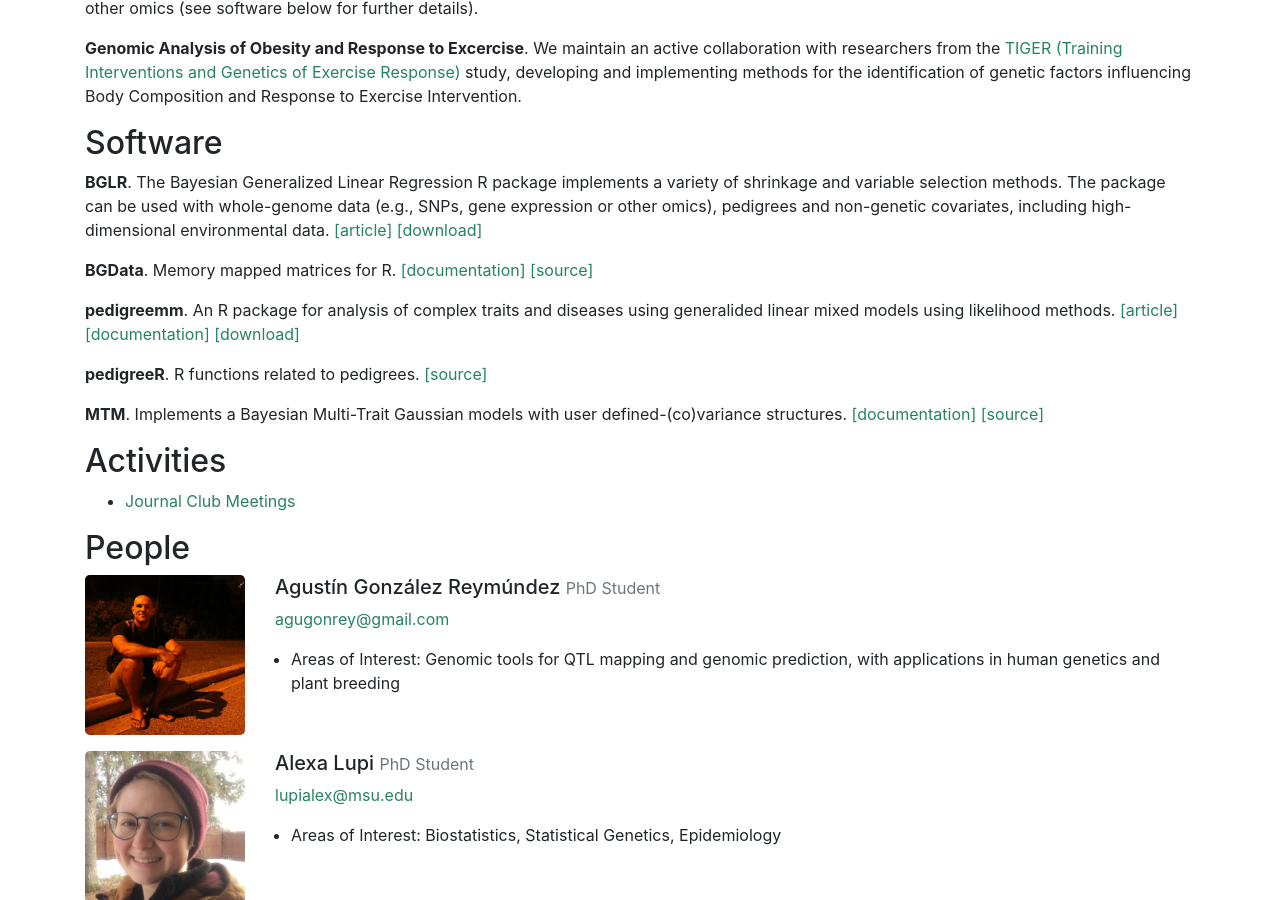
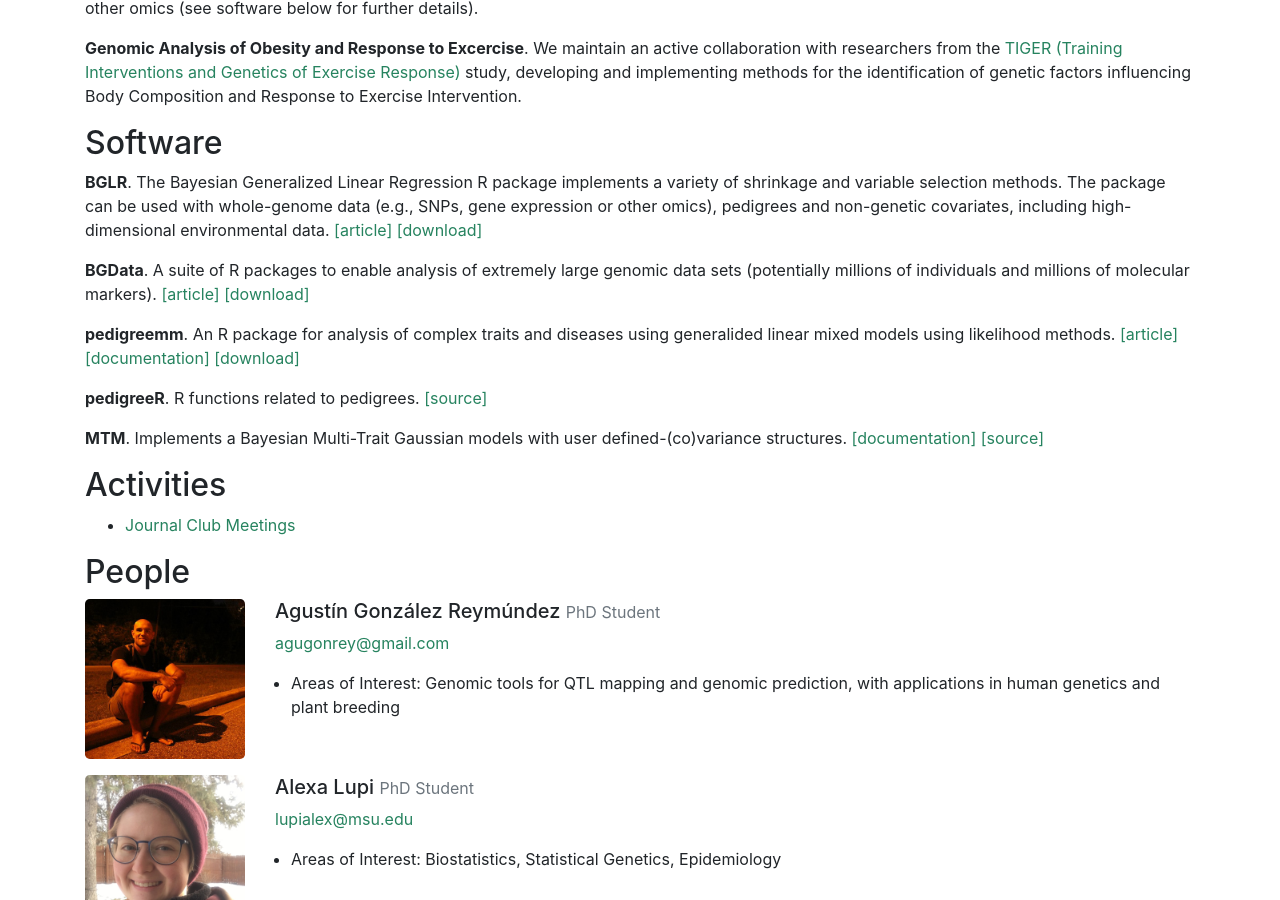
Before and after one commit to QuantGen/quantgen.github.io, a Jekyll site: the page built from index.html, in a window 1280 px wide and 900 px high, scrolled down 786 px. Built offline with Jekyll 4.4.1, drawn with Linux system fonts in a browser that asks for light colours.

Commit message:
Update BGData entry

```diff
--- a/_includes/software.md
+++ b/_includes/software.md
@@ -1,6 +1,6 @@
 **BGLR**. The Bayesian Generalized Linear Regression R package implements a variety of shrinkage and variable selection methods. The package can be used with whole-genome data (e.g., SNPs, gene expression or other omics), pedigrees and non-genetic covariates, including high-dimensional environmental data. [[article]](http://www.genetics.org/content/198/2/483.full.pdf+html) [[download]](https://CRAN.R-project.org/package=BGLR)
 
-**BGData**. Memory mapped matrices for R. [[documentation]](https://github.com/QuantGen/BGData/wiki) [[source]](https://github.com/QuantGen/BGData/wiki)
+**BGData**. A suite of R packages to enable analysis of extremely large genomic data sets (potentially millions of individuals and millions of molecular markers). [[article]](https://www.g3journal.org/content/9/5/1377) [[download]](https://cran.r-project.org/package=BGData)
 
 **pedigreemm**. An R package for analysis of complex traits and diseases using generalided linear mixed models using likelihood methods. [[article]](http://www.ncbi.nlm.nih.gov/pubmed/19820058) [[documentation]](https://cran.r-project.org/web/packages/pedigreemm/pedigreemm.pdf) [[download]](https://cran.r-project.org/package=pedigreemm)
 
```
